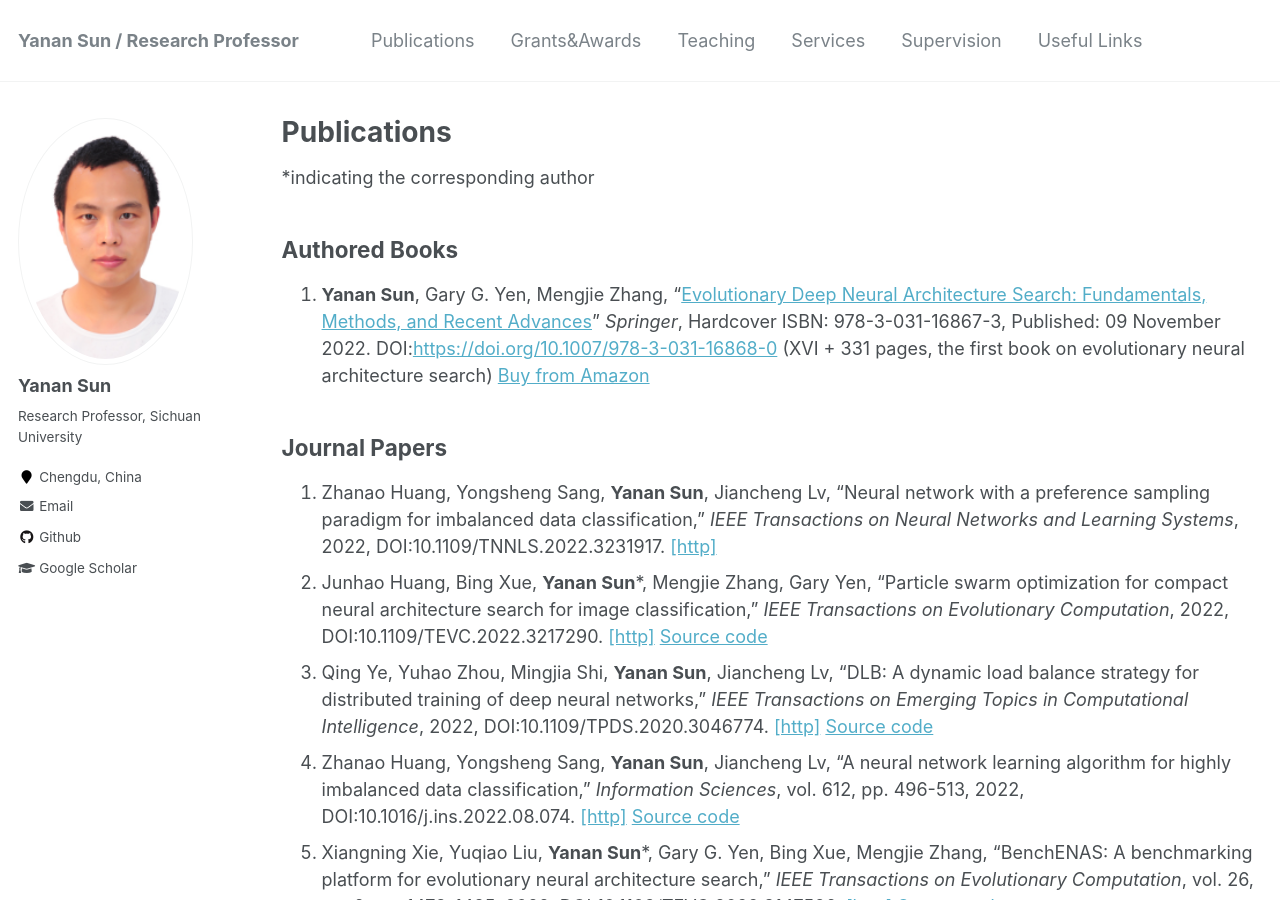
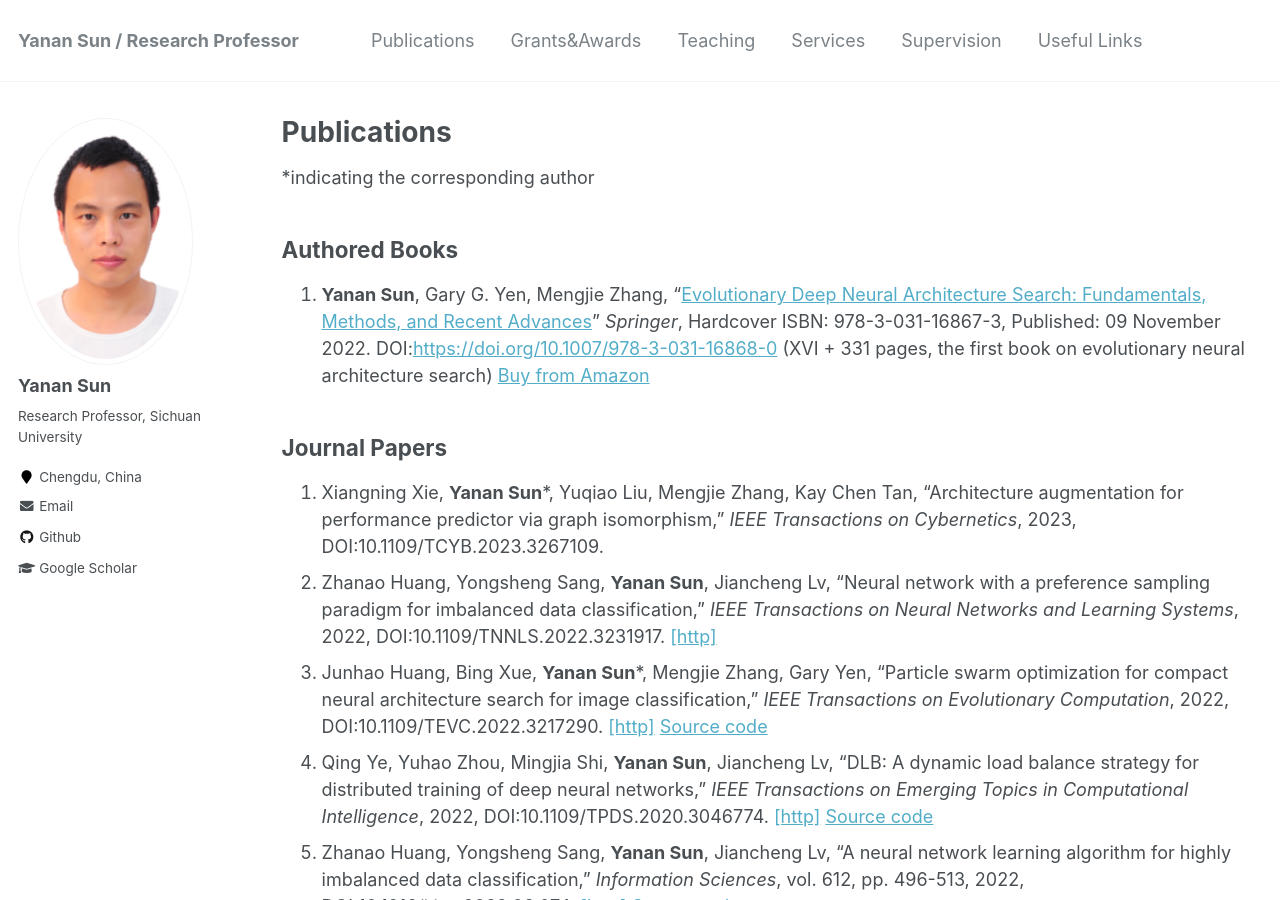
Before and after one commit to yn-sun/yn-sun.github.io, a Jekyll site: the page built from _pages/publications.md, in a window 1280 px wide and 900 px high. Built offline with Jekyll 4.4.1, drawn with Linux system fonts in a browser that asks for light colours; comment, search, counter and statistics services are not loaded.

Commit message:
Update publications.md

```diff
--- a/_pages/publications.md
+++ b/_pages/publications.md
@@ -11,33 +11,34 @@
 
 ## Journal Papers
 
-1. Zhanao Huang, Yongsheng Sang, **Yanan Sun**, Jiancheng Lv, "Neural network with a preference sampling paradigm for imbalanced data classification," <i>IEEE Transactions on Neural Networks and Learning Systems</i>, 2022, DOI:10.1109/TNNLS.2022.3231917. [[http]](https://ieeexplore.ieee.org/document/10015661)
-2. Junhao Huang, Bing Xue, **Yanan Sun***, Mengjie Zhang, Gary Yen, "Particle swarm optimization for compact neural architecture search for image classification," <i>IEEE Transactions on Evolutionary Computation</i>, 2022, DOI:10.1109/TEVC.2022.3217290. [[http]](https://ieeexplore.ieee.org/document/9930866) [Source code](https://github.com/HuangJunh/EPCNAS)
-3. Qing Ye, Yuhao Zhou, Mingjia Shi, **Yanan Sun**, Jiancheng Lv, "DLB: A dynamic load balance strategy for distributed training of deep neural networks," <i>IEEE Transactions on Emerging Topics in Computational Intelligence</i>, 2022, DOI:10.1109/TPDS.2020.3046774. [[http]](https://ieeexplore.ieee.org/document/9960865) [Source code](https://github.com/Soptq/Dynamic_Load_Balance_DistributedDNN)
-4. Zhanao Huang, Yongsheng Sang, **Yanan Sun**, Jiancheng Lv, "A neural network learning algorithm for highly imbalanced data classification," <i>Information Sciences</i>, vol. 612, pp. 496-513, 2022, DOI:10.1016/j.ins.2022.08.074.  [[http]](https://www.sciencedirect.com/science/article/pii/S0020025522009847)  [Source code](https://github.com/yn-sun/paper_source_code/tree/main/ZAH_IS_Paper)
-5. Xiangning Xie, Yuqiao Liu, **Yanan Sun***, Gary G. Yen, Bing Xue, Mengjie Zhang, "BenchENAS: A benchmarking platform for evolutionary neural architecture search," <i>IEEE Transactions on Evolutionary Computation</i>, vol. 26, no. 6, pp. 1473-1485, 2022, DOI:10.1109/TEVC.2022.3147526. [[http]](https://ieeexplore.ieee.org/document/9697075)  [Source code](https://benchenas.com/)
-6. **Yanan Sun**, Gary G. Yen, Bing Xue, Mengjie Zhang, Jiancheng Lv, "ArcText: A unified text approach to describing convolutional neural network architectures," <i>IEEE Transactions on Artificial Intelligence</i>, vol. 3, no. 4, pp. 526-540, 2022, DOI:10.1109/TAI.2021.3128502. [[http]](https://ieeexplore.ieee.org/document/9618852) [Source code](https://github.com/yn-sun/arctext)&nbsp;&nbsp;<span style="color: #FF0000">Research Frontier Paper (ONLY one per issue)</span>
-7. Siyi Li, **Yanan Sun***, Gary G. Yen, Mengjie Zhang, "Automatic design of convolutional neural network architectures under resource constraints", <i>IEEE Transactions on Neural Networks and Learning Systems</i>, 2021, DOI:10.1109/TNNLS.2021.3123105. [[http]](https://ieeexplore.ieee.org/document/9609007) [Source code](https://github.com/LLLsy-0868/CH-CNN)
-8. Yunhong Gong, **Yanan Sun***, Dezhong Peng, Peng Chen, Zhongtai Yan, Ke Yang, "Analyze COVID-19 CT images based on evolutionary algorithm with dynamic searching space", <i>Complex & Intelligent Systems</i>, vol. 7. pp. 3195-3209, 2021. DOI:10.1007/s40747-021-00513-8. [[http]](https://link.springer.com/article/10.1007%2Fs40747-021-00513-8) [Source code](https://github.com/yh-gong/EAVLCOVID)
-9. Yuqiao Liu, **Yanan Sun***, Bing Xue, Mengjie Zhang, Gary Yen, Kay Chen Tan, "A survey on evolutionary neural architecture search," <i>IEEE Transactions on Neural Networks and Learning Systems</i>, vol. 34, no. 2, pp. 550-570, 2023. DOI:10.1109/TNNLS.2021.3100554. [[http]](https://ieeexplore.ieee.org/abstract/document/9508774)&nbsp;&nbsp;<span style="color: #FF0000">Research Frontier Paper (ONLY one per issue)</span>
-10. **Yanan Sun**, Xian Sun, Yuhan Fang, Gary G. Yen, Yuqiao Liu, "A novel training protocol for performance predictors of evolutionary neural architecture search algorithms," <i>IEEE Transactions on Evolutionary Computation</i>, vol. 25, no. 3, pp. 524-536, 2021. DOI:10.1109/TEVC.2021.3055076. [[http]](https://ieeexplore.ieee.org/document/9336721) [Experimental Data](https://github.com/yn-sun/PRI)
-11. Yao Chen, **Yanan Sun***, Jiancheng Lv, Bijue Jia, Xiaoming Huang, "End-to-end heart sound segmentation using deep convolutional recurrent network," <i>Complex & Intelligent Systems</i>, vol. 7, pp. 2103–2117, 2021. DOI:10.1007/s40747-021-00325-w. [[http]](https://link.springer.com/article/10.1007/s40747-021-00325-w) [Source code](https://github.com/yn-sun/paper_source_code/tree/main/CLSTM)
-12. Xiangru Chen, **Yanan Sun***, Mengjie Zhang, Dezhong Peng, "Evolving deep convolutional variational autoencoders for image classification," <i>IEEE Transactions on Evolutionary Computation</i>, vol. 25, no. 5, pp. 815-829, 2021. DOI:10.1109/TEVC.2020.3047220. [[http]](https://ieeexplore.ieee.org/document/9306892) [Source code](https://github.com/yn-sun/evovae)
-13. Qing Ye, **Yanan Sun**\*, Jixin Zhang, Jiancheng Lv\*, "A distributed framework for EA-based NAS," <i>IEEE Transactions on Parallel and Distributed Systems</i>, vol. 32, no. 7, pp. 1753-1764, 2020. DOI:10.1109/TPDS.2020.3046774. [[http]](https://ieeexplore.ieee.org/document/9305984) [Source code](https://github.com/Fuyeking/Distributed-EA-based-NAS)
-14. Yao Chen, Jiancheng Lv, **Yanan Sun**, Bijue Jia, "Heart sound segmentation via duration long–short term memory neural network," <i>Applied Soft Computing</i>, vol. 95, pp. 106540, 2020. DOI:10.1016/j.asoc.2020.106540. [[http]](https://www.sciencedirect.com/science/article/abs/pii/S1568494620304798) [Source code](https://github.com/yn-sun/paper_source_code/tree/main/Duration_LSTM)
-15. **Yanan Sun**, Bing Xue, Mengjie Zhang, Gary G. Yen, Jiancheng Lv, "Automatically designing CNN architectures using genetic algorithm for image classification," <i>IEEE Transactions on Cybernetics</i>, vol. 50, no. 9, pp. 3840-3854, 2020. DOI:10.1109/TCYB.2020.2983860. [[http]](https://ieeexplore.ieee.org/document/9075201) [Source code](https://github.com/yn-sun/cnn-ga) <span style="color: #FF0000">ESI Hot Paper (TOP 0.1% worldwide)</span>&nbsp;and also&nbsp;<span style="color: #FF0000">Highly Cited Paper (TOP 1% worldwide)</span>
-16. **Yanan Sun**, Bing Xue, Mengjie Zhang, Gary G. Yen, "Completely automated CNN architecture design based on blocks," <i>IEEE Transactions on Neural Networks and Learning Systems</i>, vol. 31, no. 4, pp. 1242-1254, 2020. DOI: 10.1109/TNNLS.2019.2919608. [[http]](https://ieeexplore.ieee.org/document/8742788/) [Source code](https://github.com/yn-sun/ea-cnn) <span style="color: #FF0000">Highly Cited Paper (TOP 1% worldwide)</span>&nbsp;and also &nbsp;<span style="color: #FF0000">Research Frontier Paper (ONLY one per issue)</span>
-17. **Yanan Sun**, Bing Xue, Mengjie Zhang, Gary G. Yen, "Evolving deep convolutional neural networks for image classification," <i>IEEE Transactions on Evolutionary Computation</i>, vol. 24, no. 2, pp. 394-407, 2020. DOI: 10.1109/TEVC.2019.2916183. [[http]](https://ieeexplore.ieee.org/abstract/document/8712430) [Source code](https://github.com/yn-sun/evocnn) <span style="color: #FF0000">Highly Cited Paper (TOP 1% worldwide)</span>&nbsp;and also &nbsp;<span style="color: #FF0000">ESI Hot Paper (TOP 0.1% worldwide)</span>&nbsp;and also &nbsp;<span style="color: #FF0000">Research Frontier Paper (ONLY one per issue)</span>
-18. **Yanan Sun**, Handing Wang, Bing Xue, Yaochu Jin, Gary G. Yen, Mengjie Zhang, "Surrogate-assisted evolutionary deep learning using an end-to-end random forest-based performance predictor," <i>IEEE Transactions on Evolutionary Computation</i>, vol. 24, no. 2, pp. 350-364, 2020. DOI:10.1109/TEVC.2019.2924461. [[http]](https://ieeexplore.ieee.org/document/8744404) [Source code](https://github.com/yn-sun/e2epp)
-19. **Yanan Sun**, Bing Xue, Mengjie Zhang, Gary G. Yen, "A new two-stage evolutionary algorithm for many-objective optimization," <i>IEEE Transactions on Evolutionary Computation</i>, vol. 23, no. 5, pp. 748-761, 2019. DOI: 10.1109/TEVC.2018.2882166. [[http]](https://ieeexplore.ieee.org/document/8540041/) The [source code](https://github.com/BIMK/PlatEMO/tree/master/PlatEMO/Algorithms/MaOEA-IT) has been integrated into the PlatEMO.
-20. Harith Al-Sahaf, Ying Bi, Qi Chen, Yi Mei, **Yanan Sun**, Binh Tran, Bing Xue, Mengjie Zhang (Alphabetical Order), "A survey on evolutionary machine learning,"<i>Journal of the Royal Society of New Zealand</i>, vol. 49, no. 2, pp. 205-228, 2019. DOI: 10.1080/03036758.2019.1609052. [[http]](https://www.tandfonline.com/doi/abs/10.1080/03036758.2019.1609052)
-21. **Yanan Sun**, Bing Xue, Mengjie Zhang, Gary G. Yen, "A particle swarm optimization-based flexible convolutional auto-encoder for image classification," <i>IEEE Transactions on Neural Networks and Learning Systems</i>, vol. 30, no. 8, pp. 2295-2309, 2019. DOI: 10.1109/TNNLS.2018.2881143. [[http]](https://ieeexplore.ieee.org/document/8571181/) [Source code](https://github.com/yn-sun/evocae)
-22. **Yanan Sun**, Gary G. Yen, Zhang Yi, "IGD indicator-based evolutionary algorithm for many-objective optimization problems," <i>IEEE Transactions on Evolutionary Computation</i>, vol. 23, no. 2, pp.173-187, 2019. DOI: 10.1109/TEVC.2018.2791283. [[http]](https://ieeexplore.ieee.org/document/8249827/) The [source code](https://github.com/BIMK/PlatEMO/tree/master/PlatEMO/Algorithms/MaOEA-IGD) has been integrated into the PlatEMO. <span style="color: #FF0000">Highly Cited Paper (TOP 1% worldwide)</span>&nbsp;and also&nbsp;<span style="color: #FF0000">ESI Hot Paper (TOP 0.1% worldwide)</span>
-23. **Yanan Sun**, Gary G. Yen, Zhang Yi, "Evolving unsupervised deep neural networks for learning meaningful representations," <i>IEEE Transactions on Evolutionary Computation</i>, vol. 23, no. 1, pp. 89-103, 2019. DOI: 10.1109/TEVC.2018.2808689. [[http]](https://ieeexplore.ieee.org/document/8300639/) [Source code](https://github.com/yn-sun/eudnn)
-24. **Yanan Sun**, Gary G. Yen, Zhang Yi, "Improved regularity model-based EDA for many-objective optimization," <i>IEEE Transactions on Evolutionary Computation</i>, vol. 22, no. 5, pp. 662-678, 2018. DOI: 10.1109/TEVC.2018.2794319. [[http]](https://ieeexplore.ieee.org/document/8260905)
-25. **Yanan Sun**, Gary G. Yen, Zhang Yi, "Reference line-based estimation of distribution algorithm for many-objective optimization," <i>Knowledge-Based Systems</i>, vol. 132, pp. 129-143, 2017. DOI: 10.1016/J.KNOSYS.2017.06.021. [[http]](https://www.sciencedirect.com/science/article/pii/S0950705117303015)
-26. **Yanan Sun**, Hua Mao, Yongsheng Sang, Zhang Yi, "Explicit guiding auto-encoders for learning meaningful representation," <i>Neural Computing and Applications</i>, vol. 28, no. 3, pp. 429-436, 2017. DOI: 10.1007/S00521-015-2082-X. [[http]](https://link.springer.com/article/10.1007%2Fs00521-015-2082-x)
-27. **Yanan Sun**, Hua Mao, Quan Guo, Zhang Yi, "Learning a good representation with unsymmetrical auto-encoder," <i>Neural Computing and Applications</i>, vol. 27, no. 5, pp. 1361-1367, 2016. DOI: 10.1007/S00521-015-1939-3. [[http]](https://link.springer.com/article/10.1007/s00521-015-1939-3)
+1. Xiangning Xie, **Yanan Sun***, Yuqiao Liu, Mengjie Zhang, Kay Chen Tan, "Architecture augmentation for performance predictor via graph isomorphism," <i>IEEE Transactions on Cybernetics</i>, 2023, DOI:10.1109/TCYB.2023.3267109.
+2. Zhanao Huang, Yongsheng Sang, **Yanan Sun**, Jiancheng Lv, "Neural network with a preference sampling paradigm for imbalanced data classification," <i>IEEE Transactions on Neural Networks and Learning Systems</i>, 2022, DOI:10.1109/TNNLS.2022.3231917. [[http]](https://ieeexplore.ieee.org/document/10015661)
+3. Junhao Huang, Bing Xue, **Yanan Sun***, Mengjie Zhang, Gary Yen, "Particle swarm optimization for compact neural architecture search for image classification," <i>IEEE Transactions on Evolutionary Computation</i>, 2022, DOI:10.1109/TEVC.2022.3217290. [[http]](https://ieeexplore.ieee.org/document/9930866) [Source code](https://github.com/HuangJunh/EPCNAS)
+4. Qing Ye, Yuhao Zhou, Mingjia Shi, **Yanan Sun**, Jiancheng Lv, "DLB: A dynamic load balance strategy for distributed training of deep neural networks," <i>IEEE Transactions on Emerging Topics in Computational Intelligence</i>, 2022, DOI:10.1109/TPDS.2020.3046774. [[http]](https://ieeexplore.ieee.org/document/9960865) [Source code](https://github.com/Soptq/Dynamic_Load_Balance_DistributedDNN)
+5. Zhanao Huang, Yongsheng Sang, **Yanan Sun**, Jiancheng Lv, "A neural network learning algorithm for highly imbalanced data classification," <i>Information Sciences</i>, vol. 612, pp. 496-513, 2022, DOI:10.1016/j.ins.2022.08.074.  [[http]](https://www.sciencedirect.com/science/article/pii/S0020025522009847)  [Source code](https://github.com/yn-sun/paper_source_code/tree/main/ZAH_IS_Paper)
+6. Xiangning Xie, Yuqiao Liu, **Yanan Sun***, Gary G. Yen, Bing Xue, Mengjie Zhang, "BenchENAS: A benchmarking platform for evolutionary neural architecture search," <i>IEEE Transactions on Evolutionary Computation</i>, vol. 26, no. 6, pp. 1473-1485, 2022, DOI:10.1109/TEVC.2022.3147526. [[http]](https://ieeexplore.ieee.org/document/9697075)  [Source code](https://benchenas.com/)
+7. **Yanan Sun**, Gary G. Yen, Bing Xue, Mengjie Zhang, Jiancheng Lv, "ArcText: A unified text approach to describing convolutional neural network architectures," <i>IEEE Transactions on Artificial Intelligence</i>, vol. 3, no. 4, pp. 526-540, 2022, DOI:10.1109/TAI.2021.3128502. [[http]](https://ieeexplore.ieee.org/document/9618852) [Source code](https://github.com/yn-sun/arctext)&nbsp;&nbsp;<span style="color: #FF0000">Research Frontier Paper (ONLY one per issue)</span>
+8. Siyi Li, **Yanan Sun***, Gary G. Yen, Mengjie Zhang, "Automatic design of convolutional neural network architectures under resource constraints", <i>IEEE Transactions on Neural Networks and Learning Systems</i>, 2021, DOI:10.1109/TNNLS.2021.3123105. [[http]](https://ieeexplore.ieee.org/document/9609007) [Source code](https://github.com/LLLsy-0868/CH-CNN)
+9. Yunhong Gong, **Yanan Sun***, Dezhong Peng, Peng Chen, Zhongtai Yan, Ke Yang, "Analyze COVID-19 CT images based on evolutionary algorithm with dynamic searching space", <i>Complex & Intelligent Systems</i>, vol. 7. pp. 3195-3209, 2021. DOI:10.1007/s40747-021-00513-8. [[http]](https://link.springer.com/article/10.1007%2Fs40747-021-00513-8) [Source code](https://github.com/yh-gong/EAVLCOVID)
+10. Yuqiao Liu, **Yanan Sun***, Bing Xue, Mengjie Zhang, Gary Yen, Kay Chen Tan, "A survey on evolutionary neural architecture search," <i>IEEE Transactions on Neural Networks and Learning Systems</i>, vol. 34, no. 2, pp. 550-570, 2023. DOI:10.1109/TNNLS.2021.3100554. [[http]](https://ieeexplore.ieee.org/abstract/document/9508774)&nbsp;&nbsp;<span style="color: #FF0000">Research Frontier Paper (ONLY one per issue)</span>
+11. **Yanan Sun**, Xian Sun, Yuhan Fang, Gary G. Yen, Yuqiao Liu, "A novel training protocol for performance predictors of evolutionary neural architecture search algorithms," <i>IEEE Transactions on Evolutionary Computation</i>, vol. 25, no. 3, pp. 524-536, 2021. DOI:10.1109/TEVC.2021.3055076. [[http]](https://ieeexplore.ieee.org/document/9336721) [Experimental Data](https://github.com/yn-sun/PRI)
+12. Yao Chen, **Yanan Sun***, Jiancheng Lv, Bijue Jia, Xiaoming Huang, "End-to-end heart sound segmentation using deep convolutional recurrent network," <i>Complex & Intelligent Systems</i>, vol. 7, pp. 2103–2117, 2021. DOI:10.1007/s40747-021-00325-w. [[http]](https://link.springer.com/article/10.1007/s40747-021-00325-w) [Source code](https://github.com/yn-sun/paper_source_code/tree/main/CLSTM)
+13. Xiangru Chen, **Yanan Sun***, Mengjie Zhang, Dezhong Peng, "Evolving deep convolutional variational autoencoders for image classification," <i>IEEE Transactions on Evolutionary Computation</i>, vol. 25, no. 5, pp. 815-829, 2021. DOI:10.1109/TEVC.2020.3047220. [[http]](https://ieeexplore.ieee.org/document/9306892) [Source code](https://github.com/yn-sun/evovae)
+14. Qing Ye, **Yanan Sun**\*, Jixin Zhang, Jiancheng Lv\*, "A distributed framework for EA-based NAS," <i>IEEE Transactions on Parallel and Distributed Systems</i>, vol. 32, no. 7, pp. 1753-1764, 2020. DOI:10.1109/TPDS.2020.3046774. [[http]](https://ieeexplore.ieee.org/document/9305984) [Source code](https://github.com/Fuyeking/Distributed-EA-based-NAS)
+15. Yao Chen, Jiancheng Lv, **Yanan Sun**, Bijue Jia, "Heart sound segmentation via duration long–short term memory neural network," <i>Applied Soft Computing</i>, vol. 95, pp. 106540, 2020. DOI:10.1016/j.asoc.2020.106540. [[http]](https://www.sciencedirect.com/science/article/abs/pii/S1568494620304798) [Source code](https://github.com/yn-sun/paper_source_code/tree/main/Duration_LSTM)
+16. **Yanan Sun**, Bing Xue, Mengjie Zhang, Gary G. Yen, Jiancheng Lv, "Automatically designing CNN architectures using genetic algorithm for image classification," <i>IEEE Transactions on Cybernetics</i>, vol. 50, no. 9, pp. 3840-3854, 2020. DOI:10.1109/TCYB.2020.2983860. [[http]](https://ieeexplore.ieee.org/document/9075201) [Source code](https://github.com/yn-sun/cnn-ga) <span style="color: #FF0000">ESI Hot Paper (TOP 0.1% worldwide)</span>&nbsp;and also&nbsp;<span style="color: #FF0000">Highly Cited Paper (TOP 1% worldwide)</span>
+17. **Yanan Sun**, Bing Xue, Mengjie Zhang, Gary G. Yen, "Completely automated CNN architecture design based on blocks," <i>IEEE Transactions on Neural Networks and Learning Systems</i>, vol. 31, no. 4, pp. 1242-1254, 2020. DOI: 10.1109/TNNLS.2019.2919608. [[http]](https://ieeexplore.ieee.org/document/8742788/) [Source code](https://github.com/yn-sun/ea-cnn) <span style="color: #FF0000">Highly Cited Paper (TOP 1% worldwide)</span>&nbsp;and also &nbsp;<span style="color: #FF0000">Research Frontier Paper (ONLY one per issue)</span>
+18. **Yanan Sun**, Bing Xue, Mengjie Zhang, Gary G. Yen, "Evolving deep convolutional neural networks for image classification," <i>IEEE Transactions on Evolutionary Computation</i>, vol. 24, no. 2, pp. 394-407, 2020. DOI: 10.1109/TEVC.2019.2916183. [[http]](https://ieeexplore.ieee.org/abstract/document/8712430) [Source code](https://github.com/yn-sun/evocnn) <span style="color: #FF0000">Highly Cited Paper (TOP 1% worldwide)</span>&nbsp;and also &nbsp;<span style="color: #FF0000">ESI Hot Paper (TOP 0.1% worldwide)</span>&nbsp;and also &nbsp;<span style="color: #FF0000">Research Frontier Paper (ONLY one per issue)</span>
+19. **Yanan Sun**, Handing Wang, Bing Xue, Yaochu Jin, Gary G. Yen, Mengjie Zhang, "Surrogate-assisted evolutionary deep learning using an end-to-end random forest-based performance predictor," <i>IEEE Transactions on Evolutionary Computation</i>, vol. 24, no. 2, pp. 350-364, 2020. DOI:10.1109/TEVC.2019.2924461. [[http]](https://ieeexplore.ieee.org/document/8744404) [Source code](https://github.com/yn-sun/e2epp)
+20. **Yanan Sun**, Bing Xue, Mengjie Zhang, Gary G. Yen, "A new two-stage evolutionary algorithm for many-objective optimization," <i>IEEE Transactions on Evolutionary Computation</i>, vol. 23, no. 5, pp. 748-761, 2019. DOI: 10.1109/TEVC.2018.2882166. [[http]](https://ieeexplore.ieee.org/document/8540041/) The [source code](https://github.com/BIMK/PlatEMO/tree/master/PlatEMO/Algorithms/MaOEA-IT) has been integrated into the PlatEMO.
+21. Harith Al-Sahaf, Ying Bi, Qi Chen, Yi Mei, **Yanan Sun**, Binh Tran, Bing Xue, Mengjie Zhang (Alphabetical Order), "A survey on evolutionary machine learning,"<i>Journal of the Royal Society of New Zealand</i>, vol. 49, no. 2, pp. 205-228, 2019. DOI: 10.1080/03036758.2019.1609052. [[http]](https://www.tandfonline.com/doi/abs/10.1080/03036758.2019.1609052)
+22. **Yanan Sun**, Bing Xue, Mengjie Zhang, Gary G. Yen, "A particle swarm optimization-based flexible convolutional auto-encoder for image classification," <i>IEEE Transactions on Neural Networks and Learning Systems</i>, vol. 30, no. 8, pp. 2295-2309, 2019. DOI: 10.1109/TNNLS.2018.2881143. [[http]](https://ieeexplore.ieee.org/document/8571181/) [Source code](https://github.com/yn-sun/evocae)
+23. **Yanan Sun**, Gary G. Yen, Zhang Yi, "IGD indicator-based evolutionary algorithm for many-objective optimization problems," <i>IEEE Transactions on Evolutionary Computation</i>, vol. 23, no. 2, pp.173-187, 2019. DOI: 10.1109/TEVC.2018.2791283. [[http]](https://ieeexplore.ieee.org/document/8249827/) The [source code](https://github.com/BIMK/PlatEMO/tree/master/PlatEMO/Algorithms/MaOEA-IGD) has been integrated into the PlatEMO. <span style="color: #FF0000">Highly Cited Paper (TOP 1% worldwide)</span>&nbsp;and also&nbsp;<span style="color: #FF0000">ESI Hot Paper (TOP 0.1% worldwide)</span>
+24. **Yanan Sun**, Gary G. Yen, Zhang Yi, "Evolving unsupervised deep neural networks for learning meaningful representations," <i>IEEE Transactions on Evolutionary Computation</i>, vol. 23, no. 1, pp. 89-103, 2019. DOI: 10.1109/TEVC.2018.2808689. [[http]](https://ieeexplore.ieee.org/document/8300639/) [Source code](https://github.com/yn-sun/eudnn)
+25. **Yanan Sun**, Gary G. Yen, Zhang Yi, "Improved regularity model-based EDA for many-objective optimization," <i>IEEE Transactions on Evolutionary Computation</i>, vol. 22, no. 5, pp. 662-678, 2018. DOI: 10.1109/TEVC.2018.2794319. [[http]](https://ieeexplore.ieee.org/document/8260905)
+26. **Yanan Sun**, Gary G. Yen, Zhang Yi, "Reference line-based estimation of distribution algorithm for many-objective optimization," <i>Knowledge-Based Systems</i>, vol. 132, pp. 129-143, 2017. DOI: 10.1016/J.KNOSYS.2017.06.021. [[http]](https://www.sciencedirect.com/science/article/pii/S0950705117303015)
+27. **Yanan Sun**, Hua Mao, Yongsheng Sang, Zhang Yi, "Explicit guiding auto-encoders for learning meaningful representation," <i>Neural Computing and Applications</i>, vol. 28, no. 3, pp. 429-436, 2017. DOI: 10.1007/S00521-015-2082-X. [[http]](https://link.springer.com/article/10.1007%2Fs00521-015-2082-x)
+28. **Yanan Sun**, Hua Mao, Quan Guo, Zhang Yi, "Learning a good representation with unsymmetrical auto-encoder," <i>Neural Computing and Applications</i>, vol. 27, no. 5, pp. 1361-1367, 2016. DOI: 10.1007/S00521-015-1939-3. [[http]](https://link.springer.com/article/10.1007/s00521-015-1939-3)
 
 
 
```
